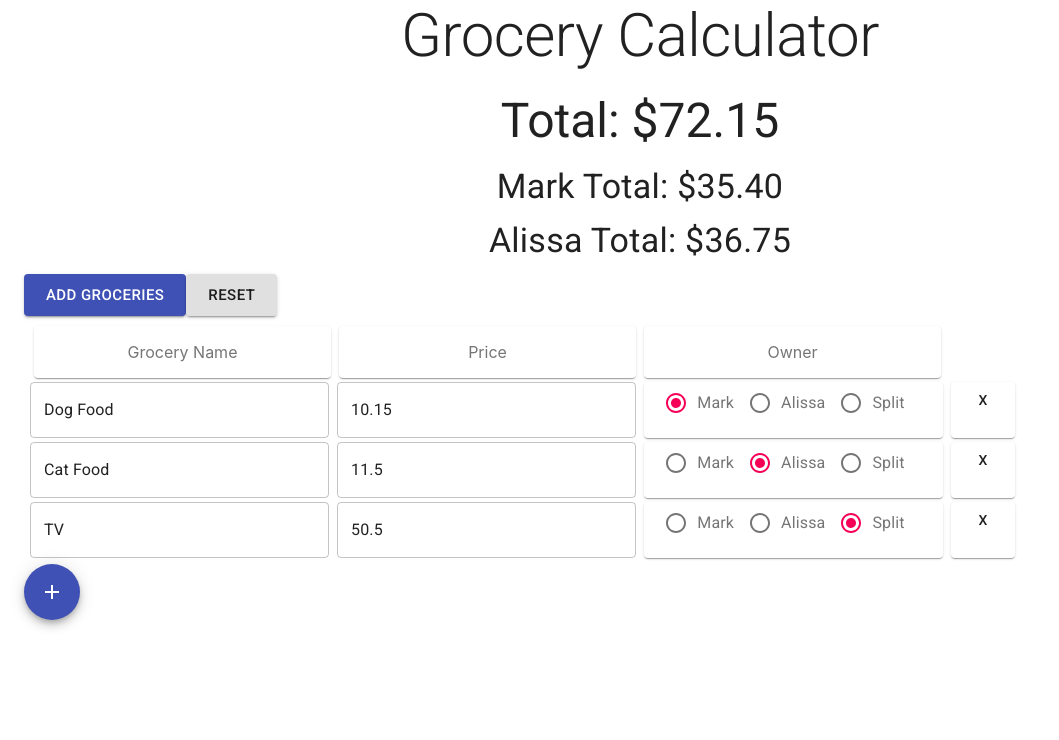
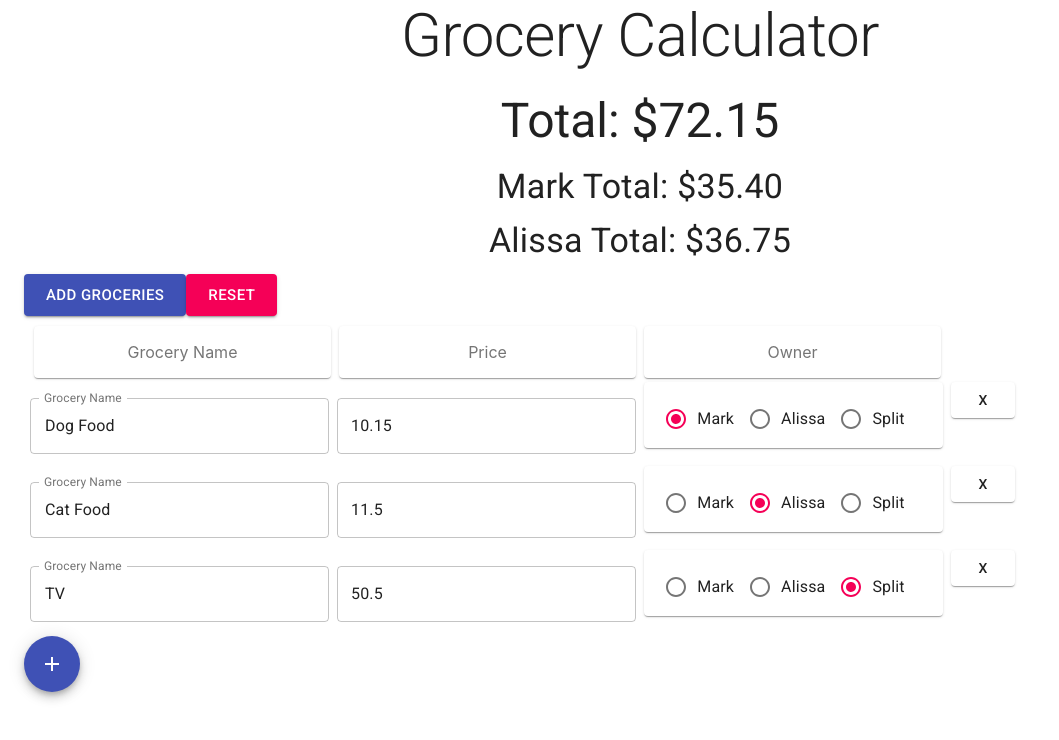
Before and after one commit to markgustetic/grocery-calculator, a React (Create React App) app: page / in a window 1280 px wide. Shown: the top 740 px of the page, without its empty margins (0-1059 px from the left). Built offline with nearby package versions, Linux system fonts and the light colour scheme.

Commit message:
add autocomplete

```diff
--- a/package.json
+++ b/package.json
@@ -6,6 +6,7 @@
   "dependencies": {
     "@material-ui/core": "^4.9.12",
     "@material-ui/icons": "^4.9.1",
+    "@material-ui/lab": "^4.0.0-alpha.53",
     "@testing-library/jest-dom": "^4.2.4",
     "@testing-library/react": "^9.3.2",
     "@testing-library/user-event": "^7.1.2",
--- a/src/components/Calculator.js
+++ b/src/components/Calculator.js
@@ -169,7 +169,7 @@ function Calculator() {
           </Button>
           <Button
             variant="contained"
-            color="warning"
+            color="secondary"
             size="large"
             align="center"
             onClick={() => resetGroceries()}
--- a/src/components/GroceryRow.js
+++ b/src/components/GroceryRow.js
@@ -8,11 +8,11 @@ import Radio from "@material-ui/core/Radio";
 import Button from "@material-ui/core/Button";
 import Paper from "@material-ui/core/Paper";
 import { makeStyles } from "@material-ui/core/styles";
+import Autocomplete from "@material-ui/lab/Autocomplete";
 
 const useStyles = makeStyles((theme) => ({
   root: {
     flexGrow: 1,
-
     flexWrap: "wrap",
   },
   paper: {
@@ -21,6 +21,12 @@ const useStyles = makeStyles((theme) => ({
     color: theme.palette.text.secondary,
   },
 }));
+
+const groceryList = [
+  { name: "Dog Food" },
+  { name: "Cat Food" },
+  { name: "Laundry Detergent" },
+];
 
 export default function GroceryRow(props) {
   const classes = useStyles();
@@ -31,15 +37,26 @@ export default function GroceryRow(props) {
         return (
           <Grid key={i} container spacing={1}>
             <Grid item xs={3}>
-              <TextField
-                fullWidth
+              <Autocomplete
+                freeSolo
+                //fullWidth
                 className={classes.paper}
-                type="text"
-                id={`${i}-name outlined-basic`}
-                variant="outlined"
-                name="name"
                 value={grocery.name}
+                options={groceryList.map((option) => option.name)}
                 onChange={(e) => props.handleInputChange(i, e)}
+                renderInput={(params) => (
+                  <TextField
+                    //  fullWidth
+                    //className={classes.paper}
+                    type="text"
+                    id={`${i}-name outlined-basic`}
+                    variant="outlined"
+                    {...params}
+                    label="Grocery Name"
+                    margin="normal"
+                    onChange={(e) => props.handleInputChange(i, e)}
+                  />
+                )}
               />
             </Grid>
             <Grid item xs={3}>
@@ -50,14 +67,15 @@ export default function GroceryRow(props) {
                 id={`${i}-price outlined-basic`}
                 variant="outlined"
                 name="price"
+                margin="normal"
                 value={grocery.price}
                 onChange={(e) => props.handlePriceChange(i, e)}
               />
             </Grid>
 
             <Grid item xs={3} align="center">
-              <Paper className={classes.paper}>
-                <FormControl className={classes.paper} component="fieldset">
+              <Paper>
+                <FormControl margin="normal" component="fieldset">
                   <RadioGroup
                     row
                     aria-label="mark"
@@ -85,7 +103,7 @@ export default function GroceryRow(props) {
             </Grid>
 
             <Grid item>
-              <Paper className={classes.paper}>
+              <Paper>
                 <Button type="button" onClick={() => props.handleRemove(i)}>
                   X
                 </Button>
```
Also changed, not shown: 1 other file (tests, documents, lock files or other folders).
